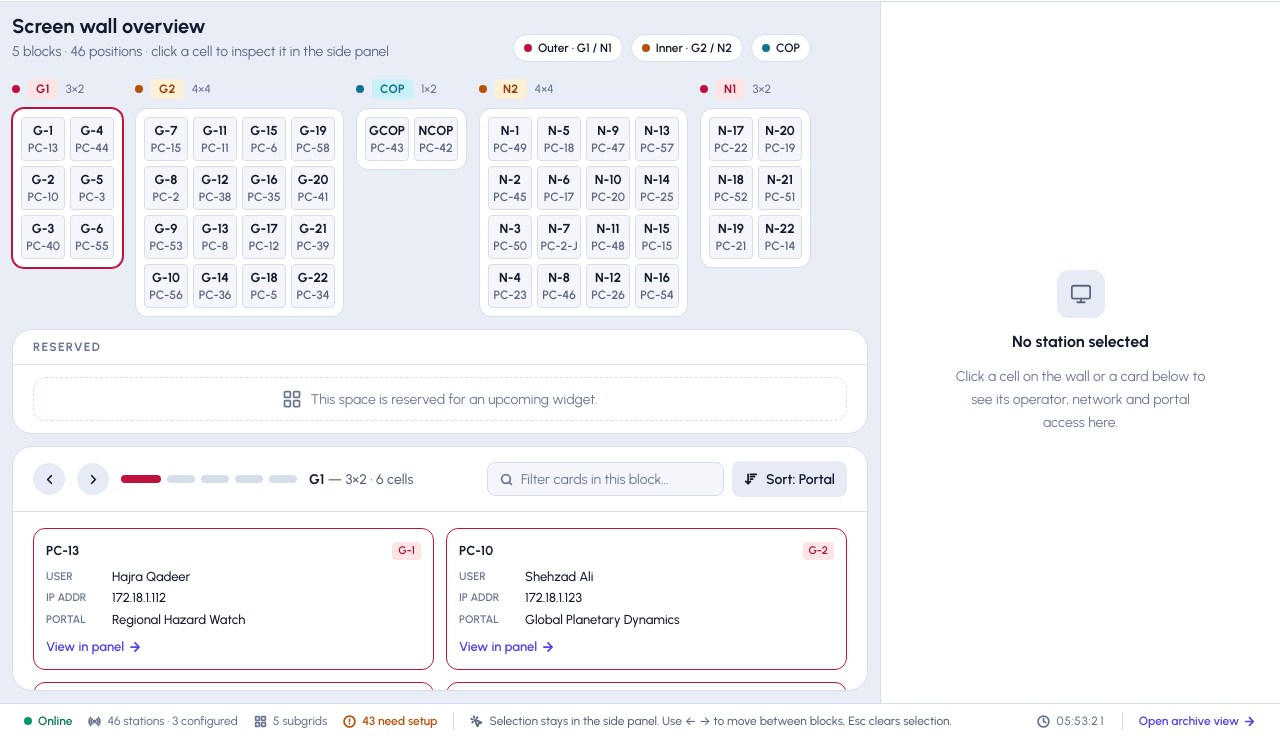
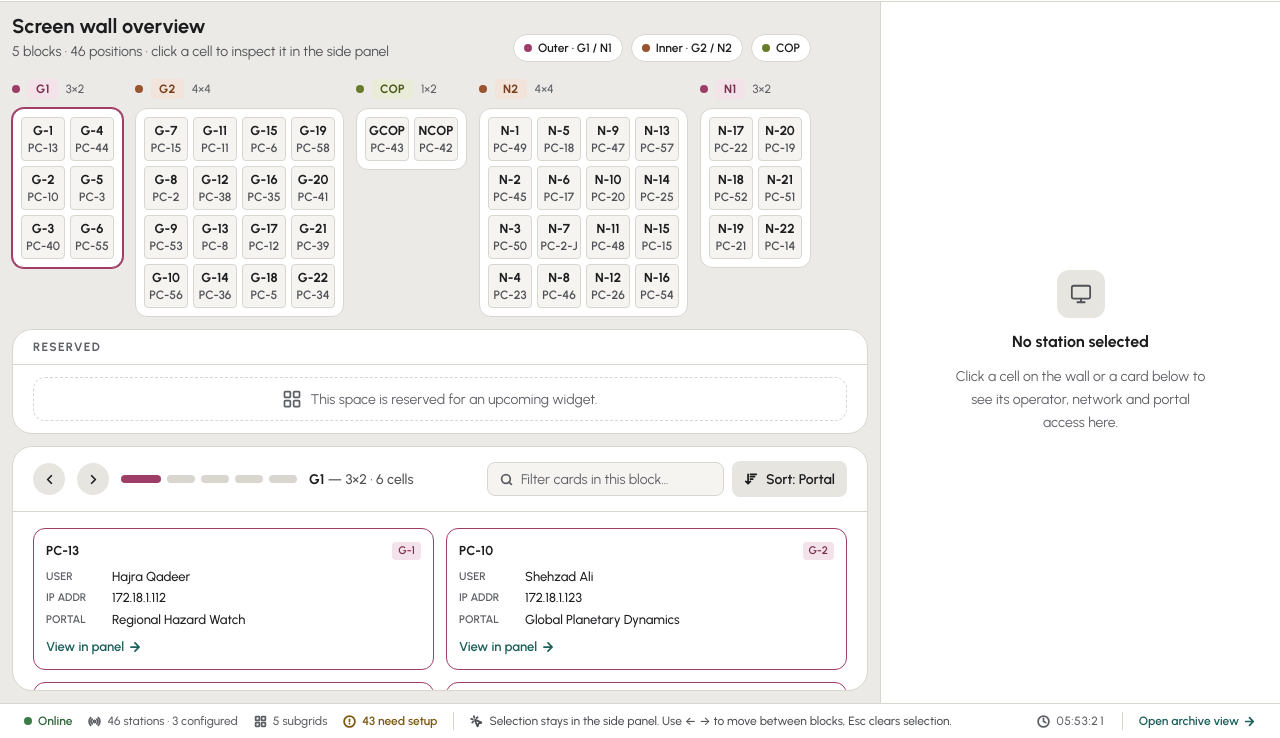
Before and after one commit to arsalanmukhtar/neoc-screens, a plain HTML site: page index.html in a window 1280 px wide. Shown: the part 62-800 px from the top of the page. Drawn offline with nearby package versions, Linux system fonts and the light colour scheme.

Commit message:
Apply sober light/dark palette and slimmer focus ring
- Warm-grey / charcoal surfaces, teal primary, raspberry G1/N1,
  copper G2/N2, olive COP; all text pairs meet WCAG AA and block,
  selection, danger and warn hues stay distinct
- Focus ring reduced from 3px to 2px

Co-Authored-By: Claude Opus 5 (1M context) <noreply@anthropic.com>

```diff
--- a/css/variables.css
+++ b/css/variables.css
@@ -1,7 +1,6 @@
 /* ═══════════════════════════════════════════════════════
    NEOC Tech (EW) Dashboard – Design Tokens
-   Light palette follows NEW-UI.html; dark palette is a
-   high-contrast counterpart with the same token names.
+   Sober light and dark palettes sharing the same token names.
    ═══════════════════════════════════════════════════════ */
 
 /* ─── Global resets ───────────────────────────────────── */
@@ -40,114 +39,113 @@ svg {
 [data-theme="light"] {
     color-scheme: light;
 
-    /* Surfaces */
-    --background: #e9edf5;       /* page ground */
-    --surface: #f4f6fb;          /* cells, tiles, inset boxes */
+    /* Surfaces — warm neutral greys */
+    --background: #ebeae6;       /* page ground */
+    --surface: #f5f4f1;          /* cells, tiles, inset boxes */
     --elevated: #ffffff;         /* topbar, panels, block frames */
     --card: #ffffff;             /* station cards */
     --input: #ffffff;
-    --muted: #e6ebf5;            /* neutral buttons, chips */
-    --border: #d7deeb;
+    --muted: #e6e5e0;            /* neutral buttons, chips */
+    --border: #d8d6cf;
 
     /* Text */
-    --ink: #141b2e;
-    --ink-soft: #5b657f;
-    --muted-foreground: #6b7693;
+    --ink: #1c1d1f;
+    --ink-soft: #4f5156;
+    --muted-foreground: #5e6066;
 
-    /* Brand / actions */
-    --primary: #4f46e5;
+    /* Brand / actions — deep teal (selection, active controls, links) */
+    --primary: #1f6b66;
     --primary-foreground: #ffffff;
-    --primary-text: #4f46e5;     /* primary used as text/links */
-    --primary-soft: #e3e4fd;
+    --primary-text: #1b605b;     /* primary used as text/links */
+    --primary-soft: #dcebe8;
 
     /* Status */
-    --success: #059669;
-    --success-text: #047857;
-    --danger: #dc2626;
-    --danger-text: #dc2626;
-    --danger-soft: #fde3e3;
-    --warn: #d97706;
-    --warn-text: #b45309;
-    --warn-soft: #fdeecd;
+    --success: #3a7d47;
+    --success-text: #2e6638;
+    --danger: #b3392f;
+    --danger-text: #9c2f27;
+    --danger-soft: #f6e2df;
+    --warn: #a97c2c;
+    --warn-text: #7d5810;
+    --warn-soft: #f6ecd4;
 
-    /* Block families — outer (G1, N1) · inner (G2, N2) · mid (COP)
-       Outer is crimson, deliberately a different hue from --primary (indigo),
-       so a block's identity never looks like the selection highlight. */
-    --outer: #be123c;
-    --outer-soft: #ffe4e6;
-    --outer-text: #9f1239;
-    --inner: #b45309;
-    --inner-soft: #fdf0d5;
-    --inner-text: #92400e;
-    --mid: #0e7490;
-    --mid-soft: #c9f1f8;
-    --mid-text: #0e7490;
+    /* Block families — outer (G1, N1) raspberry · inner (G2, N2) copper · mid (COP) olive.
+       Each hue is kept apart from --primary (teal), --danger (red) and --warn (amber). */
+    --outer: #9e3d66;
+    --outer-soft: #f4e2ea;
+    --outer-text: #7a2e4f;
+    --inner: #98532f;
+    --inner-soft: #f2e4da;
+    --inner-text: #76401f;
+    --mid: #687a2c;
+    --mid-soft: #e9edd8;
+    --mid-text: #4b581c;
 
     /* Server-type badges */
-    --vscode-soft: #dbeafe;
-    --vscode-text: #1d4ed8;
+    --vscode-soft: #e8e7e2;
+    --vscode-text: #3c3e42;
 
     /* Effects */
-    --shadow-sm: 0 1px 2px rgba(20, 27, 46, 0.06);
-    --shadow-md: 0 8px 24px rgba(20, 27, 46, 0.12);
-    --focus-ring: 0 0 0 3px rgba(79, 70, 229, 0.25);
-    --scrollbar-thumb: #c3cbdc;
+    --shadow-sm: 0 1px 2px rgba(28, 29, 31, 0.06);
+    --shadow-md: 0 8px 24px rgba(28, 29, 31, 0.12);
+    --focus-ring: 0 0 0 2px rgba(31, 107, 102, 0.28);
+    --scrollbar-thumb: #c9c7c0;
 }
 
 /* ─── DARK theme ──────────────────────────────────────── */
 [data-theme="dark"] {
     color-scheme: dark;
 
-    /* Surfaces — deep navy, each level clearly lifted */
-    --background: #080d19;
-    --surface: #0f1627;
-    --elevated: #131b2e;
-    --card: #172036;
-    --input: #0c1322;
-    --muted: #1d2740;
-    --border: #253150;
+    /* Surfaces — neutral charcoal, each level clearly lifted */
+    --background: #111213;
+    --surface: #17181a;
+    --elevated: #1c1e20;
+    --card: #222427;
+    --input: #141517;
+    --muted: #2a2c2f;
+    --border: #35383c;
 
     /* Text */
-    --ink: #eef2fb;
-    --ink-soft: #aab4cd;
-    --muted-foreground: #8792b0;
+    --ink: #ecebe7;
+    --ink-soft: #b4b2ac;
+    --muted-foreground: #9c9a94;
 
-    /* Brand / actions */
-    --primary: #6366f1;
+    /* Brand / actions — teal */
+    --primary: #2e7c77;
     --primary-foreground: #ffffff;
-    --primary-text: #a5b4fc;
-    --primary-soft: #1f2452;
+    --primary-text: #86c2bb;
+    --primary-soft: #172e2c;
 
     /* Status */
-    --success: #34d399;
-    --success-text: #34d399;
-    --danger: #dc2626;
-    --danger-text: #fca5a5;
-    --danger-soft: #3a1519;
-    --warn: #f59e0b;
-    --warn-text: #fbbf24;
-    --warn-soft: #33240a;
+    --success: #52a867;
+    --success-text: #8fc49a;
+    --danger: #b23a31;
+    --danger-text: #eba69d;
+    --danger-soft: #3a1d1a;
+    --warn: #cda34c;
+    --warn-text: #e2c077;
+    --warn-soft: #332a12;
 
-    /* Block families (outer = crimson, kept apart from the indigo --primary) */
-    --outer: #f43f5e;
-    --outer-soft: #3d1119;
-    --outer-text: #fecdd3;
-    --inner: #f59e0b;
-    --inner-soft: #33250b;
-    --inner-text: #fcd34d;
-    --mid: #22d3ee;
-    --mid-soft: #0b3140;
-    --mid-text: #67e8f9;
+    /* Block families — raspberry · copper · olive */
+    --outer: #bb7392;
+    --outer-soft: #3a202c;
+    --outer-text: #ecc2d3;
+    --inner: #b86f4a;
+    --inner-soft: #372317;
+    --inner-text: #e8b797;
+    --mid: #9bab55;
+    --mid-soft: #272c15;
+    --mid-text: #cad596;
 
     /* Server-type badges */
-    --vscode-soft: #10264a;
-    --vscode-text: #93c5fd;
+    --vscode-soft: #27292c;
+    --vscode-text: #c9c7c1;
 
     /* Effects */
     --shadow-sm: 0 1px 2px rgba(0, 0, 0, 0.4);
-    --shadow-md: 0 12px 32px rgba(0, 0, 0, 0.55);
-    --focus-ring: 0 0 0 3px rgba(165, 180, 252, 0.35);
-    --scrollbar-thumb: #2c3a5c;
+    --shadow-md: 0 12px 32px rgba(0, 0, 0, 0.5);
+    --focus-ring: 0 0 0 2px rgba(134, 194, 187, 0.35);
+    --scrollbar-thumb: #3a3d41;
 }
 
 /* ─── Block color binding ─────────────────────────────── */
```
